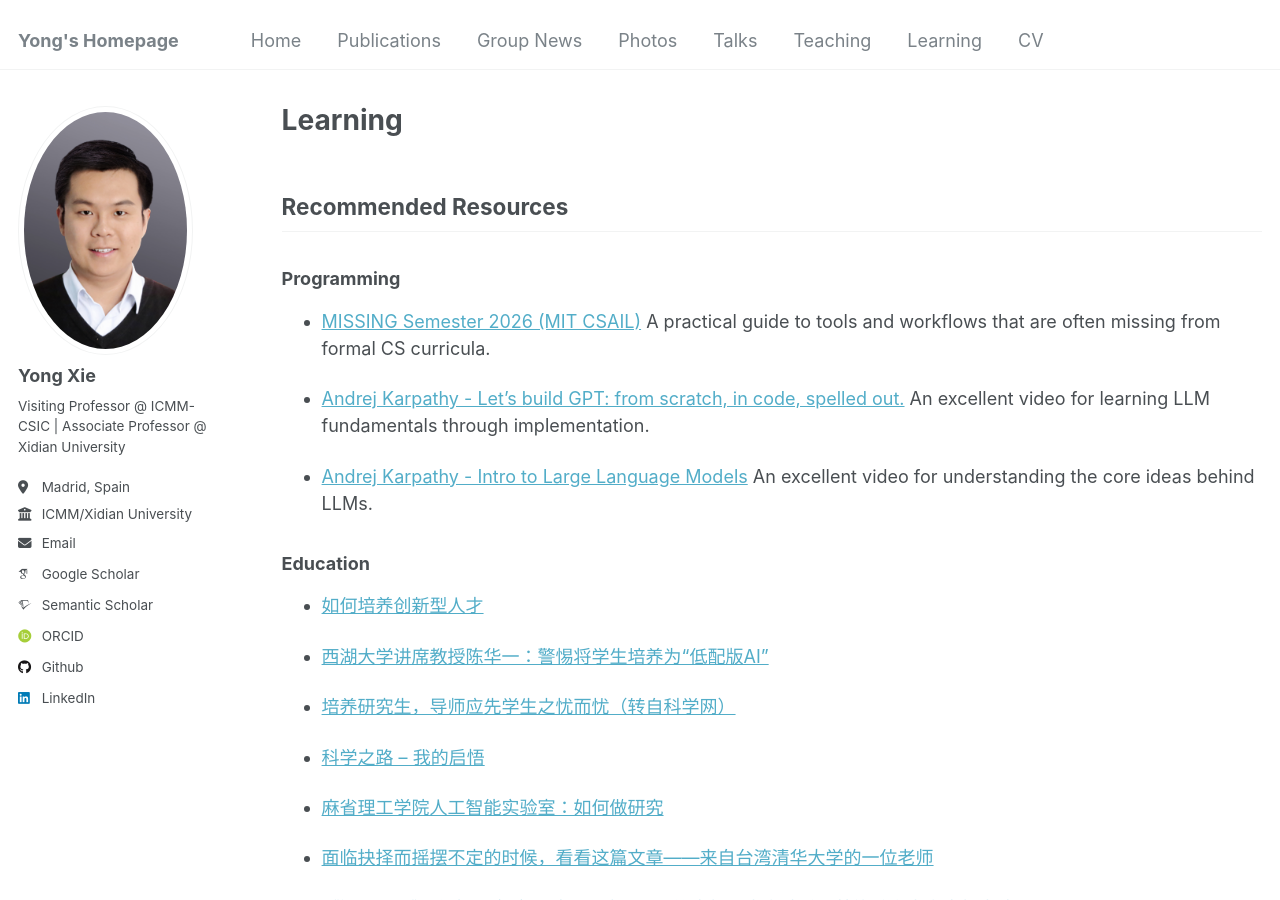
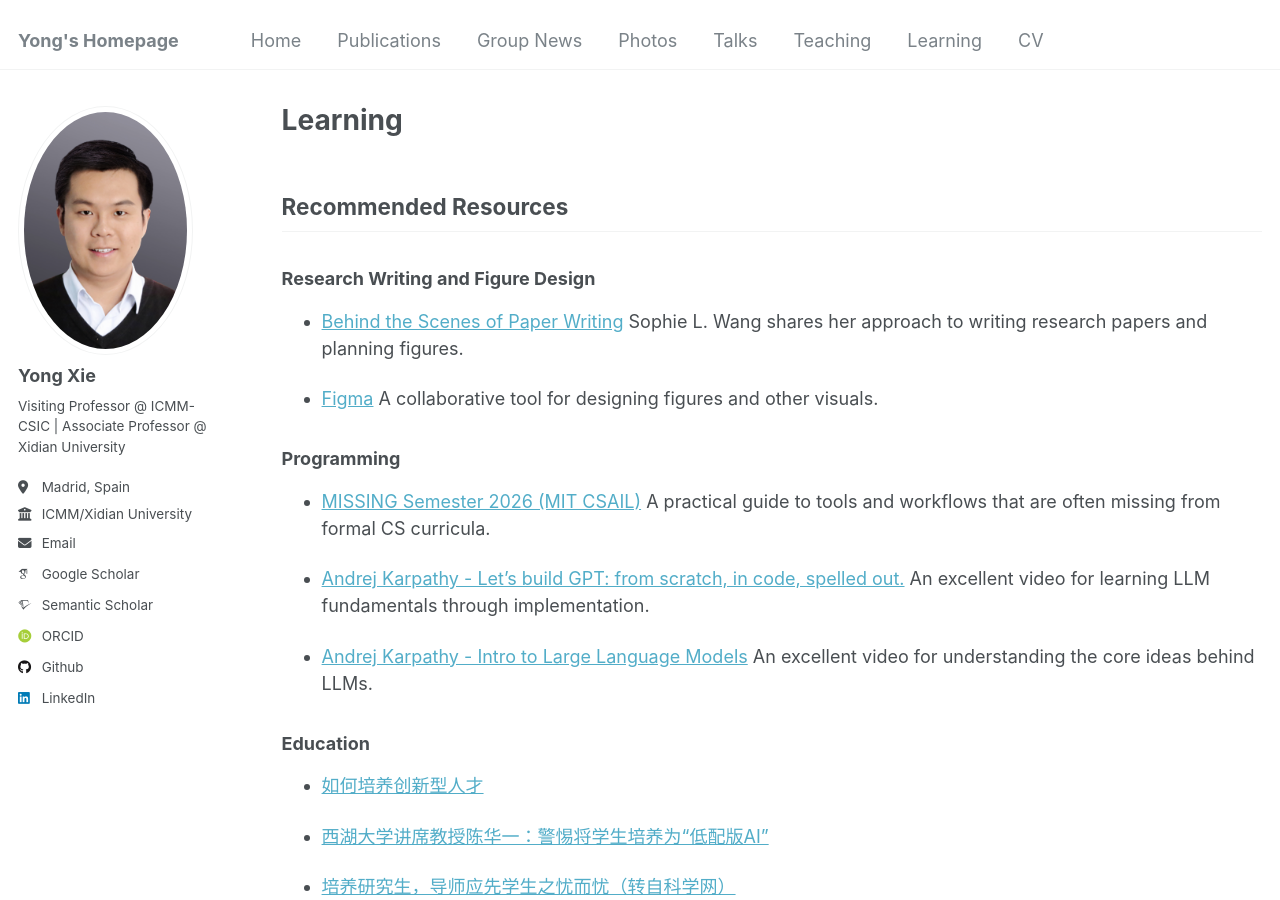
Before and after one commit to YongXie-ICMM/yongxie-icmm.github.io, a Jekyll site: the page built from _pages/learning.md, in a window 1280 px wide and 900 px high. Built offline with Jekyll 4.4.1, drawn with Linux system fonts in a browser that asks for light colours; some web fonts are replaced.

Commit message:
Add research writing and design resources

```diff
--- a/_pages/learning.md
+++ b/_pages/learning.md
@@ -6,6 +6,14 @@ author_profile: true
 ---
 
 ## Recommended Resources
+
+### Research Writing and Figure Design
+
+- [Behind the Scenes of Paper Writing](https://www.sophielwang.com/blog/paper-writing)
+  Sophie L. Wang shares her approach to writing research papers and planning figures.
+
+- [Figma](https://www.figma.com/)
+  A collaborative tool for designing figures and other visuals.
 
 ### Programming
 
```
